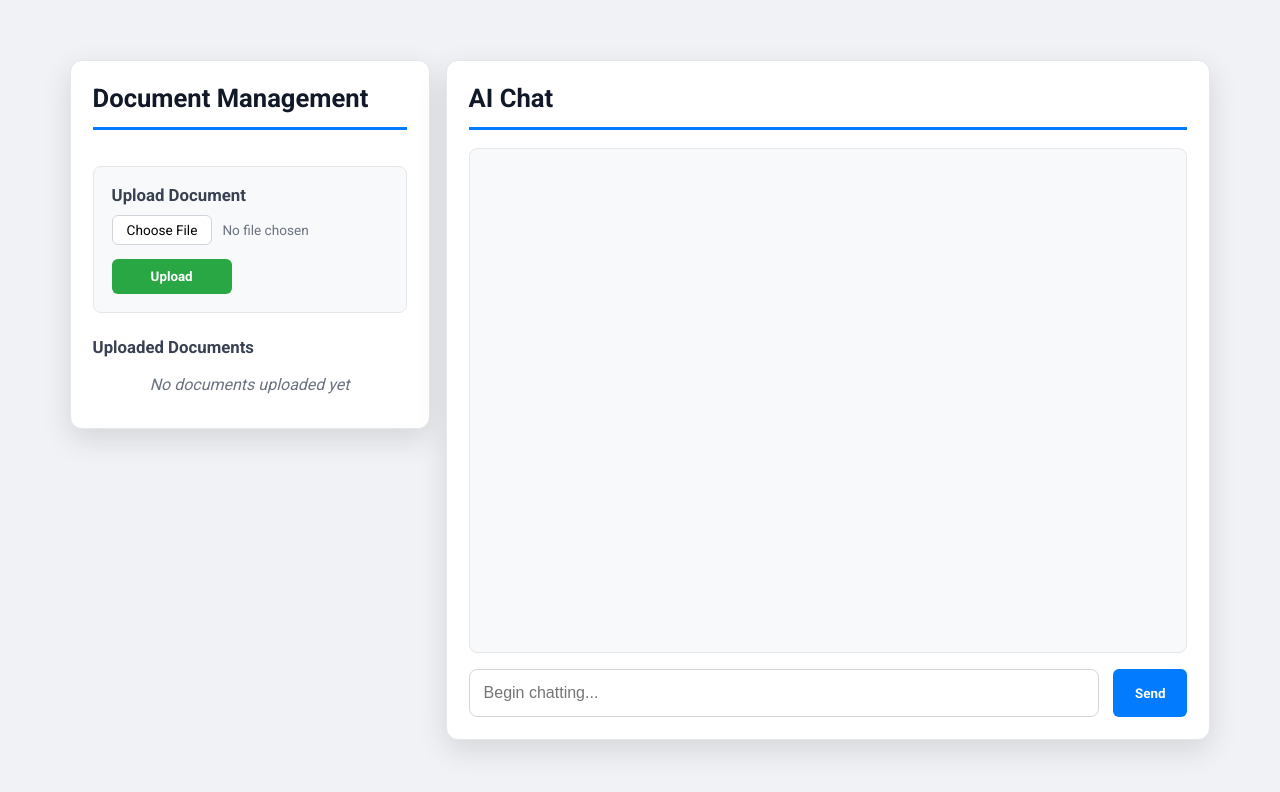
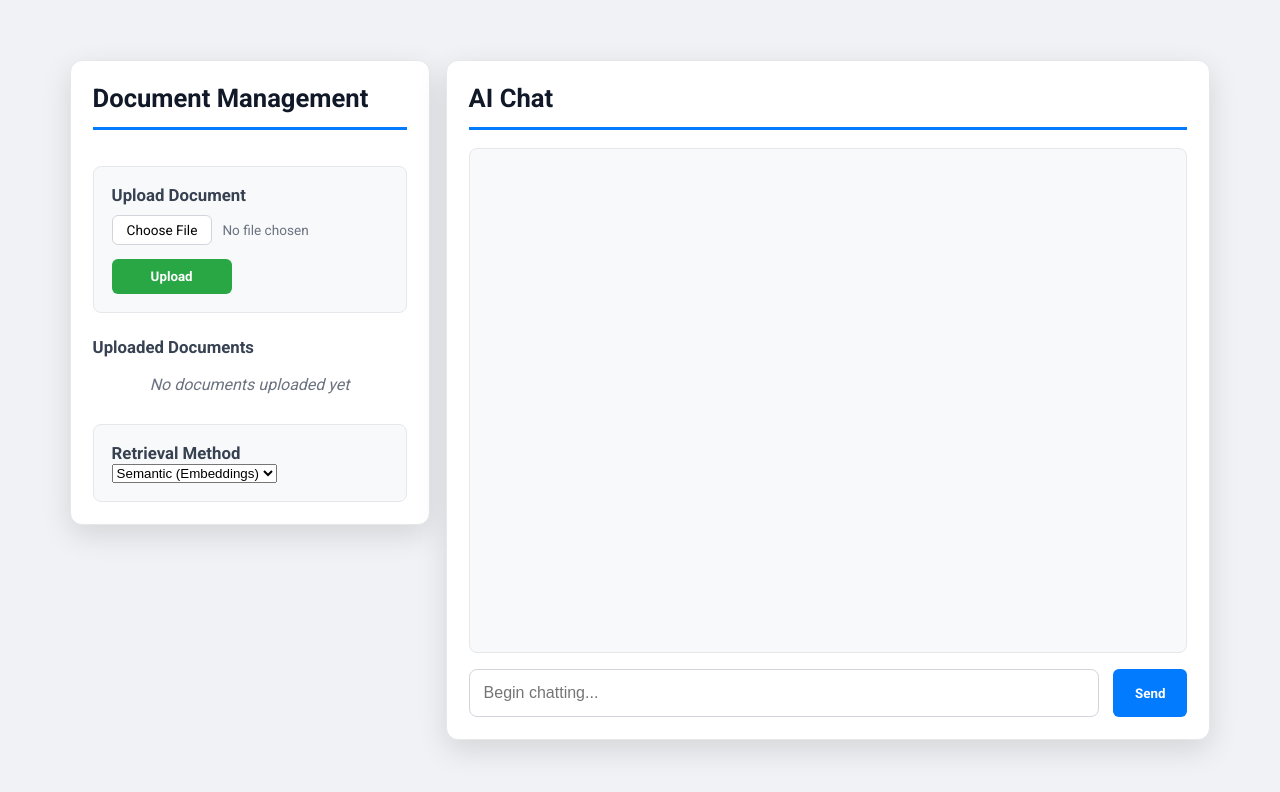
Before and after one commit to Sufiyan11919/Interactive-Chatbot, a plain HTML site: page chat.html in a window 1280 px wide. Drawn offline with Linux system fonts and the light colour scheme.

Commit message:
Add retrieval method section to document panel

```diff
--- a/chat.html
+++ b/chat.html
@@ -34,10 +34,17 @@
             <section id="uploaded-docs" class="uploaded-section">
                 <h3 class="section-title">Uploaded Documents</h3>
 
-                <!-- Empty state until added tp list -->
                 <p id="empty-docs" class="empty-state">No documents uploaded yet</p>
 
                 <ul id="docs-list"></ul>
+            </section>
+
+            <section class="card retrieval-card">
+                <label for="retrieval-method" class="section-title">Retrieval Method</label>
+                <select id="retrieval-method">
+                    <option value="semantic">Semantic (Embeddings)</option>
+                    <option value="tfidf">TF-IDF (Keyword)</option>
+                </select>
             </section>
         </aside>
 
```
